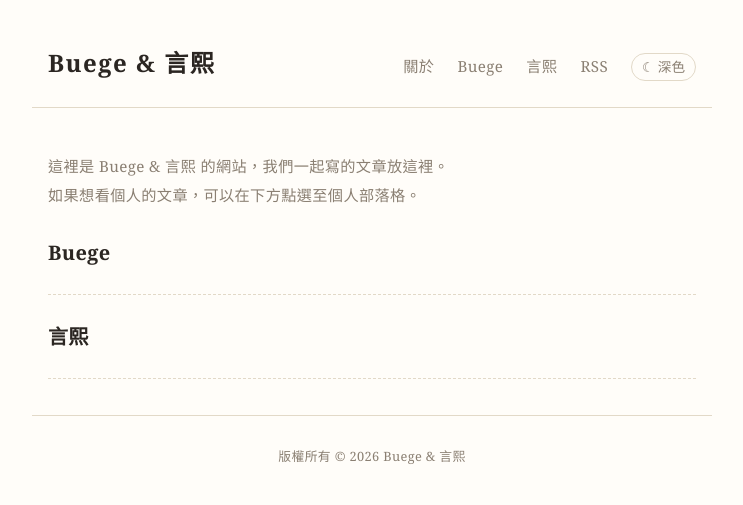
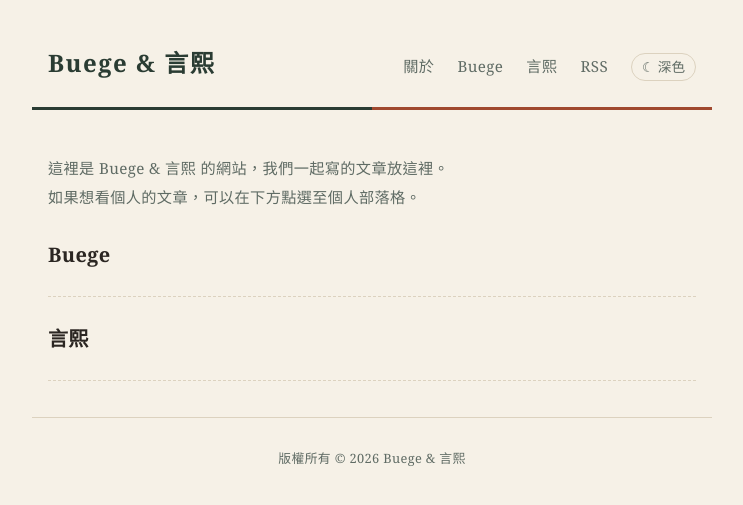
Before and after one commit to buege1216/buege.net, a Jekyll site: the page built from index.html, in a window 1280 px wide. Shown: the top 505 px of the page, without its empty margins (268-1011 px from the left). Built offline with Jekyll 4.4.1, drawn with Linux system fonts in a browser that asks for light colours.

Commit message:
聯名入口配色：米白底、標題線左墨綠炭右磚紅
Co-Authored-By: Claude Sonnet 5.5 <noreply@anthropic.com>
Claude-Session: https://claude.ai/code/session_01S9RfqxJMpxfzM3Q7vXBePh

```diff
--- a/assets/css/style.css
+++ b/assets/css/style.css
@@ -1,10 +1,10 @@
-:root{color-scheme:light;--bg:#fffdf9;--fg:#2b2622;--muted:#8a7f72;--line:#e2d9c8;--accent:#9a4a2b;--code:#f3eee4}
-html[data-theme="dark"]{color-scheme:dark;--bg:#1c1a17;--fg:#e9e2d6;--muted:#a39886;--line:#38322a;--accent:#d98a64;--code:#2a261f}
+:root{color-scheme:light;--bg:#f6f1e7;--fg:#2b2622;--muted:#5f6b64;--line:#dcd2bf;--accent:#a0492f;--code:#ece3d3;--brand-a:#2a3c33;--brand-b:#a0492f}
+html[data-theme="dark"]{color-scheme:dark;--bg:#1a2420;--fg:#f6f1e7;--muted:#a9b3ad;--line:#34433b;--accent:#e59b7b;--code:#24322b;--brand-a:#d6e3d9;--brand-b:#e59b7b}
 *{box-sizing:border-box}
 body{margin:0;background:var(--bg);color:var(--fg);font:18px/1.95 "Noto Serif TC","Songti TC",Georgia,serif;letter-spacing:.02em}
 a{color:var(--accent);text-decoration:none}a:hover{text-decoration:underline;text-underline-offset:3px}
-.site-header{display:flex;justify-content:space-between;align-items:baseline;max-width:680px;margin:0 auto;padding:40px 16px 20px;border-bottom:1px solid var(--line)}
-.site-title{font-size:1.5rem;font-weight:700;color:var(--fg);letter-spacing:.06em}
+.site-header{display:flex;justify-content:space-between;align-items:baseline;max-width:680px;margin:0 auto;padding:40px 16px 20px;border-bottom:3px solid;border-image:linear-gradient(90deg,var(--brand-a) 50%,var(--brand-b) 50%) 1}
+.site-title{font-size:1.5rem;font-weight:700;color:var(--brand-a);letter-spacing:.06em}
 .site-header nav a{margin-left:18px;color:var(--muted);font-size:.95rem}
 .site-header nav a:hover{color:var(--accent)}
 .wrap{max-width:680px;margin:0 auto;padding:36px 16px}
```
